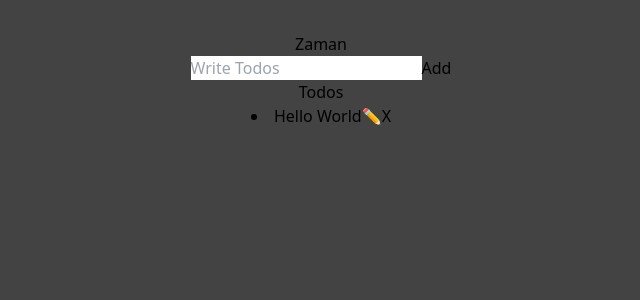
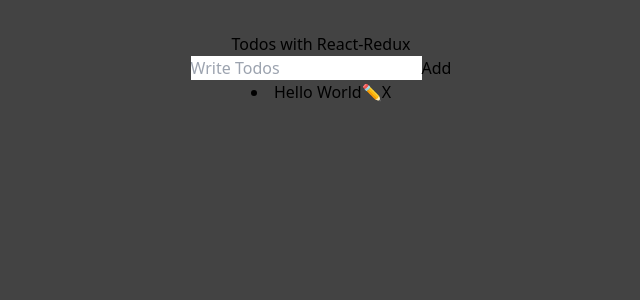
Before and after one commit to Zaman2024/React-js, a React (Vite) app in the folder viteReact-todoProject-redux/: page / in a window 1280 px wide. Shown: the top 300 px of the page, without its empty margins (319-959 px from the left). Built offline with nearby package versions, Linux system fonts and the light colour scheme.

Commit message:
modified some files

```diff
--- a/viteReact-todoProject-redux/src/components/TodoForm.jsx
+++ b/viteReact-todoProject-redux/src/components/TodoForm.jsx
@@ -15,17 +15,20 @@
 
   return (
     <form onSubmit={handlerSubmit}>
-        <h1 className='bg-slate-600 text-white'>Zaman</h1>
+        <h1 className='bg-slate-600 text-white'>Todos with React-Redux</h1>
+        <div className="flex flex-center items-center bg-gray-800 rounded border border-gray-700 focus:border-indigo-500 focus:ring-2 focus:ring-indigo-900 text-base outline-none text-gray-100 mx-60 py-1 px-3 leading-8 transition-colors duration-200 ease-in-out">
         <input
             type='text'
             value={input}
             placeholder='Write Todos'
             onChange={(e) =>setInput(e.target.value)}
-            className="bg-gray-800 rounded border border-gray-700 focus:border-indigo-500 focus:ring-2 focus:ring-indigo-900 text-base outline-none text-gray-100 py-1 px-3 leading-8 transition-colors duration-200 ease-in-out"
+            className='w-full py-1.5 px-6 rounded-s-lg text-black outline-none'
+
         />
       <button type='submit'
-        className="text-white bg-indigo-500 border-0 py-2 px-6 focus:outline-none hover:bg-indigo-600 rounded text-lg"
+        className="text-white bg-indigo-500 border-0 py-2 px-6 focus:outline-none hover:bg-indigo-600 rounded-e-lg text-lg"
       >Add</button>
+      </div>
     </form>
   )
 }
--- a/viteReact-todoProject-redux/src/components/TodoList.jsx
+++ b/viteReact-todoProject-redux/src/components/TodoList.jsx
@@ -11,7 +11,7 @@
 
   return (
     <>
-       <div>Todos</div>
+       <div  className='flex flex-col gap-2 border bg-slate-600 border-black/50 rounded-lg mx-60 px-3 py-1.5 shadow-sm shadow-white/50 duration-300  text-black list-none'>
        {todos.map((todo) => (
         <li key={todo.id}>
            { todo.text}
@@ -36,7 +36,7 @@
 
         </li>
        ))}
-
+      </div>
     </>
   )
 }
```
